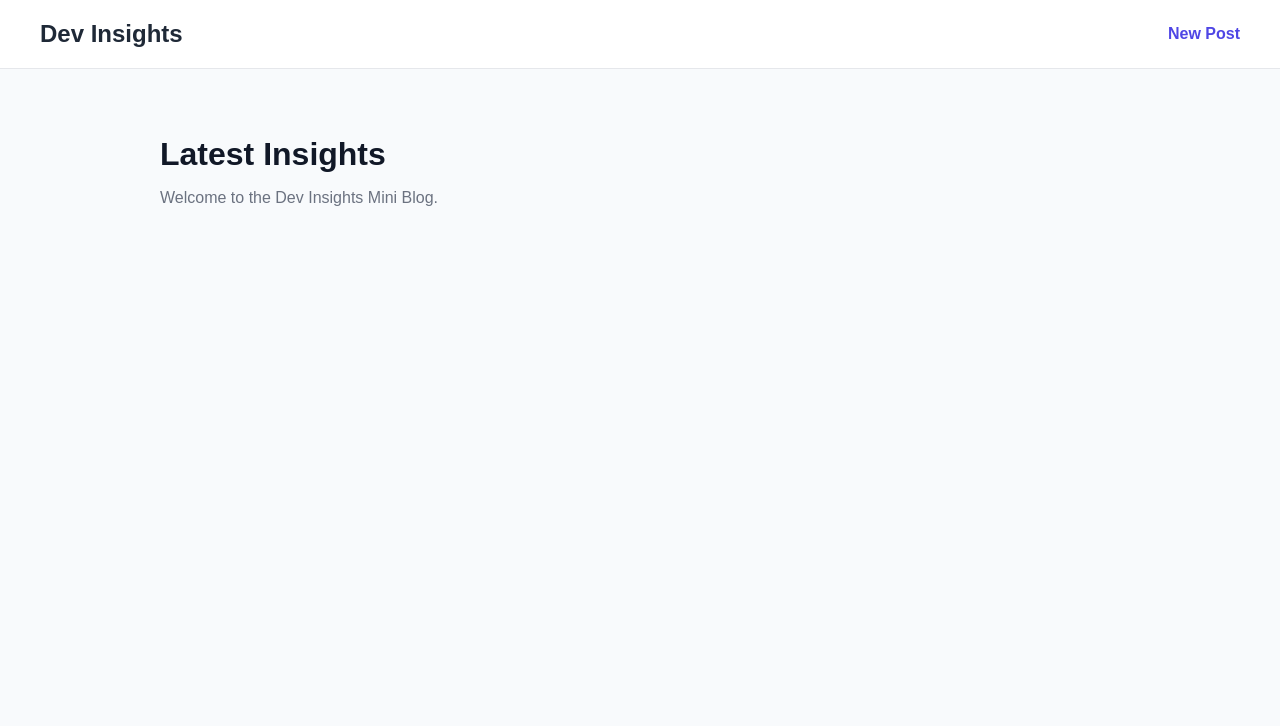
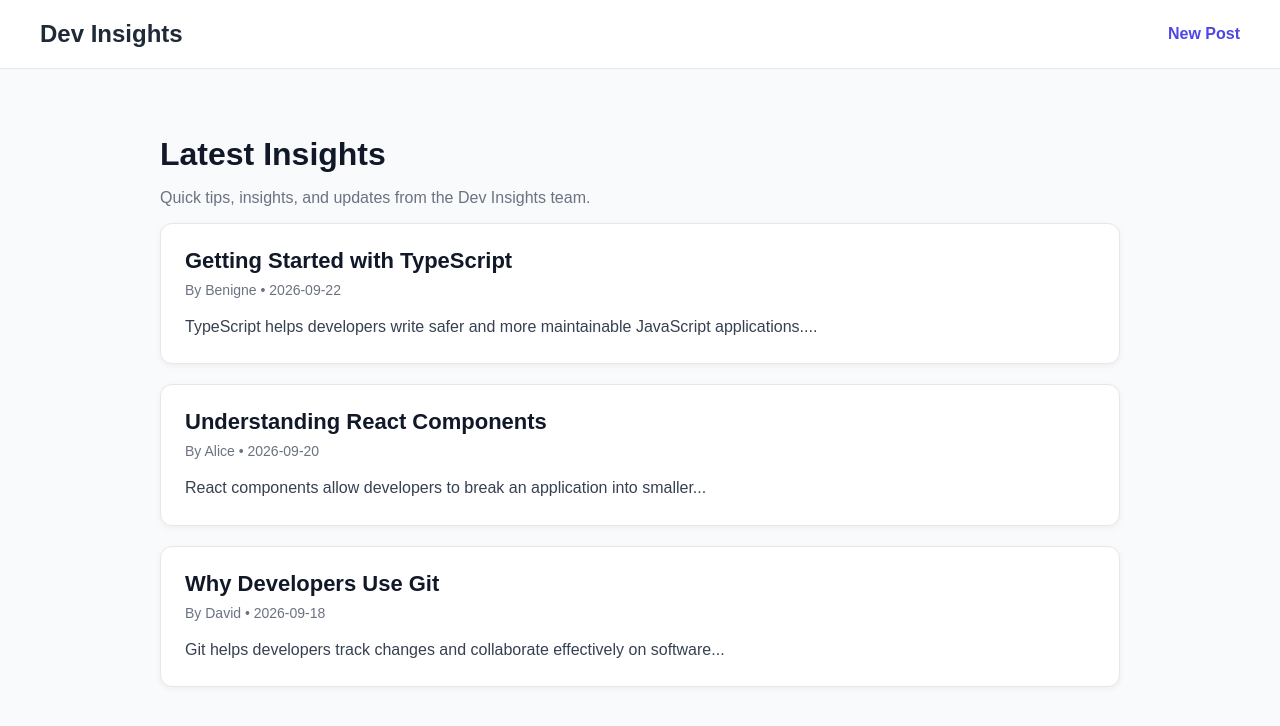
Before and after one commit to benigne811/Mini-Blog-Project, a React (Vite) app in the folder dev-insights-mini-blog/: page / in a window 1280 px wide. Shown: the top 726 px of the page. Built offline with nearby package versions, Linux system fonts and the light colour scheme.

Commit message:
feat: add typed Post and PostList components

```diff
--- a/dev-insights-mini-blog/src/App.tsx
+++ b/dev-insights-mini-blog/src/App.tsx
@@ -1,4 +1,5 @@
 import Header from './components/Header';
+import PostList from './components/PostList';
 import './App.css';
 
 function App() {
@@ -8,9 +9,12 @@ function App() {
 
       <main className="main-content">
         <h2 className="page-title">Latest Insights</h2>
+
         <p className="page-description">
-          Welcome to the Dev Insights Mini Blog.
+          Quick tips, insights, and updates from the Dev Insights team.
         </p>
+
+        <PostList />
       </main>
     </div>
   );
--- /dev/null
+++ b/dev-insights-mini-blog/src/components/PostList.css
@@ -0,0 +1,5 @@
+.post-list {
+  display: flex;
+  flex-direction: column;
+  gap: 20px;
+}
--- /dev/null
+++ b/dev-insights-mini-blog/src/components/PostList.tsx
@@ -0,0 +1,42 @@
+import './PostList.css';
+import Post from './post';
+import type { PostType } from '../types/post';
+
+function PostList() {
+  const posts: PostType[] = [
+    {
+      id: 1,
+      title: 'Getting Started with TypeScript',
+      author: 'Benigne',
+      content:
+        'TypeScript helps developers write safer and more maintainable JavaScript applications.',
+      date: '2026-09-22',
+    },
+    {
+      id: 2,
+      title: 'Understanding React Components',
+      author: 'Alice',
+      content:
+        'React components allow developers to break an application into smaller reusable pieces.',
+      date: '2026-09-20',
+    },
+    {
+      id: 3,
+      title: 'Why Developers Use Git',
+      author: 'David',
+      content:
+        'Git helps developers track changes and collaborate effectively on software projects.',
+      date: '2026-09-18',
+    },
+  ];
+
+  return (
+    <section className="post-list">
+      {posts.map((post) => (
+        <Post key={post.id} post={post} />
+      ))}
+    </section>
+  );
+}
+
+export default PostList;
--- /dev/null
+++ b/dev-insights-mini-blog/src/components/post.css
@@ -0,0 +1,25 @@
+.post {
+  padding: 24px;
+  background-color: #ffffff;
+  border: 1px solid #e5e7eb;
+  border-radius: 12px;
+  box-shadow: 0 2px 6px rgba(0, 0, 0, 0.05);
+}
+
+.post-title {
+  margin: 0 0 8px;
+  font-size: 22px;
+  color: #111827;
+}
+
+.post-meta {
+  margin: 0 0 16px;
+  color: #6b7280;
+  font-size: 14px;
+}
+
+.post-content {
+  margin: 0;
+  color: #374151;
+  line-height: 1.6;
+}
--- /dev/null
+++ b/dev-insights-mini-blog/src/components/post.tsx
@@ -0,0 +1,25 @@
+import './Post.css';
+
+import type { PostType } from '../types/post';
+
+interface PostProps {
+  post: PostType;
+}
+
+function Post({ post }: PostProps) {
+  return (
+    <article className="post">
+      <h3 className="post-title">{post.title}</h3>
+
+      <p className="post-meta">
+        By {post.author} • {post.date}
+      </p>
+
+      <p className="post-content">
+  {post.content.split(' ').slice(0, 10).join(' ')}...
+</p>
+    </article>
+  );
+}
+
+export default Post;
--- /dev/null
+++ b/dev-insights-mini-blog/src/types/post.ts
@@ -0,0 +1,7 @@
+export interface PostType {
+  id: number;
+  title: string;
+  author: string;
+  content: string;
+  date: string;
+}
```
